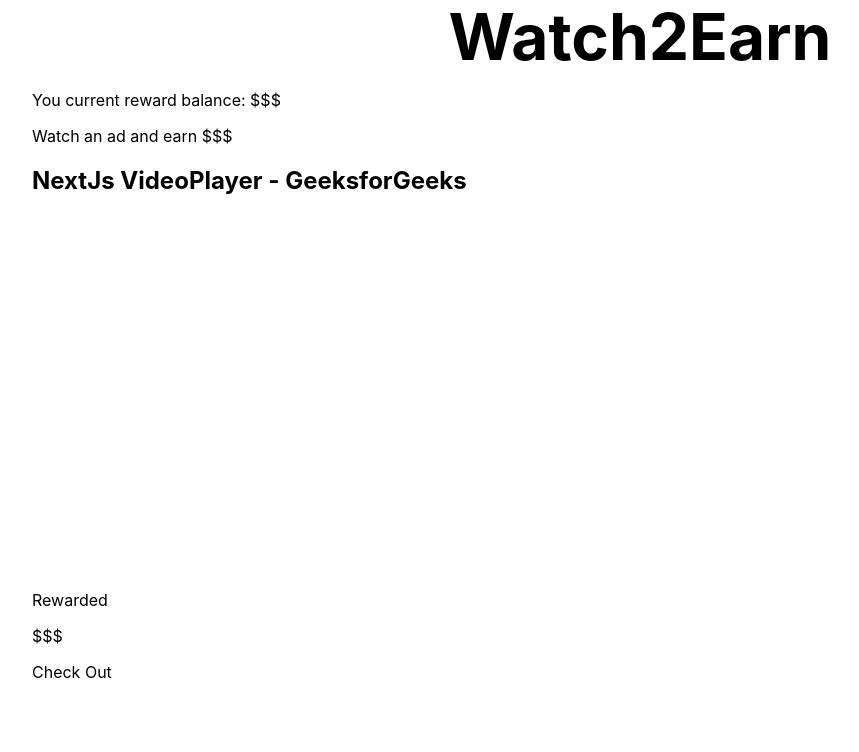
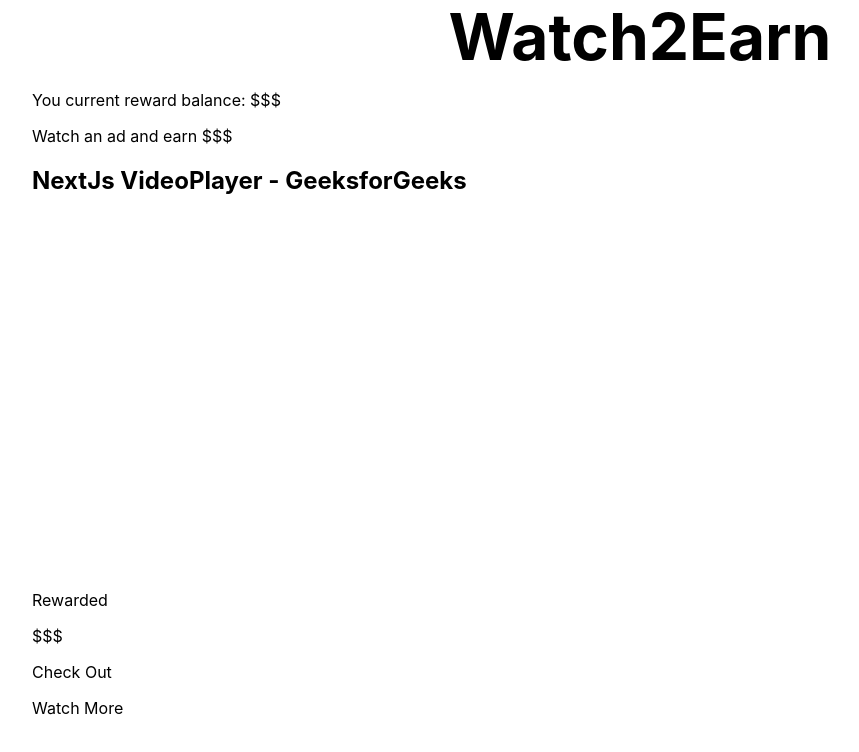
Before and after one commit to snowyaya/Watch2Earn, a Next.js app: page / in a window 1280 px wide. Shown: the top 752 px of the page, without its empty margins (0-859 px from the left). Built offline with nearby package versions, Linux system fonts and the light colour scheme.

Commit message:
Remove checkout page

```diff
--- a/pages/index.js
+++ b/pages/index.js
@@ -32,6 +32,7 @@ export default function Home() {
         <Link href="/checkout">
           <a className='button'> Check Out </a>
         </Link>
+        <p>Watch More</p>
     </div>
   )
 }
```
Also changed, not shown: pages/checkout.js (deleted, +0 -12 lines).
